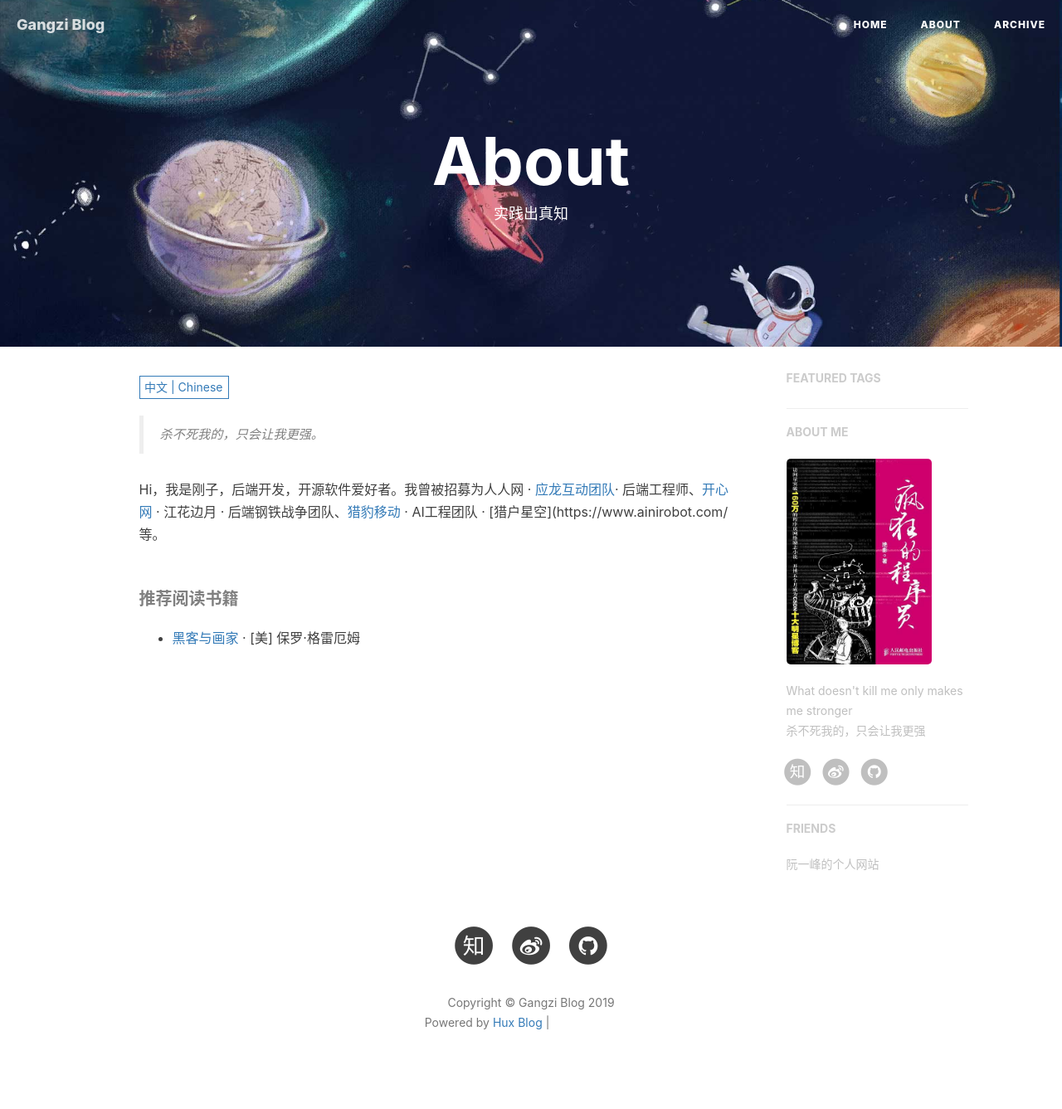
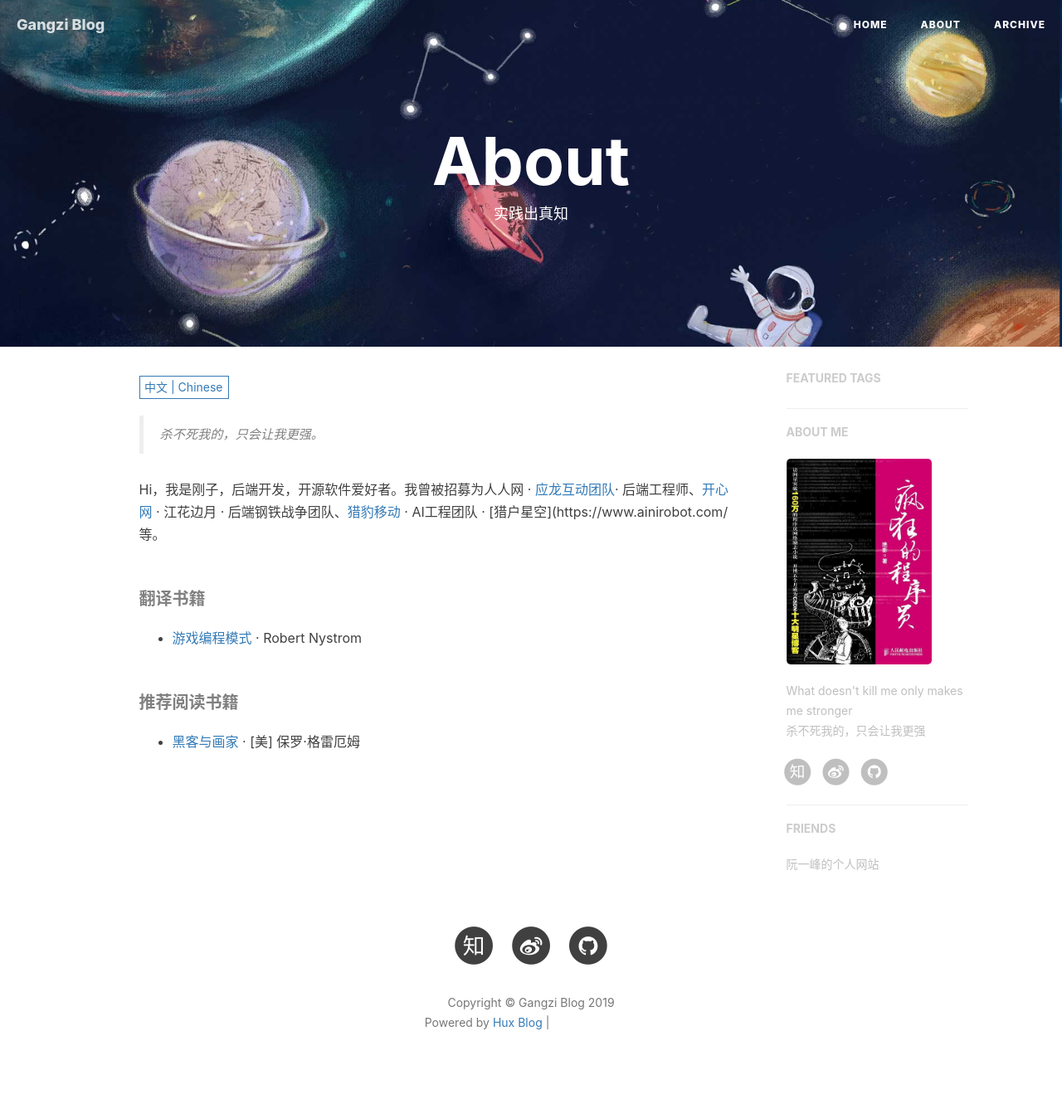
Before and after one commit to jptiancai/jptiancai.github.io, a Jekyll site: the page built from about.html, in a window 1280 px wide. Shown: the whole page at 83% size. Built offline with Jekyll 4.4.1, drawn with Linux system fonts in a browser that asks for light colours; nearby versions of some CDN libraries; comment, search, counter and statistics services are not loaded; grey boxes are pictures that could not be loaded.

Commit message:
update about

```diff
--- a/_includes/about/en.md
+++ b/_includes/about/en.md
@@ -1,9 +1,14 @@
 > What doesn't kill me only makes me stronger.
 
 Hi, I'm Gangzi, backend developer and open source software enthusiast. I was recruited as a backend engineer for [Renren](http://renren.com/)  · Yinglong Interactive Team, steel war team for [kaixin0001.com](http://www.kaixin001.com/),  [CMCM](https://www.cmcm.com/)  · AI engineering team  · [OrionStar](https://www.ainirobot.com/) , etc. .
+
+##### Translated books
+
+- [Game Programming Patterns][2] · Robert Nystrom
 
 ##### Recommended reading books
 
 - [Hackers and painters][1] · Paul Graham
 
 [1]: https://book.douban.com/subject/6021440/
+[2]: https://book.douban.com/subject/26880704//
--- a/_includes/about/zh.md
+++ b/_includes/about/zh.md
@@ -1,9 +1,14 @@
 > 杀不死我的，只会让我更强。
 
 Hi，我是刚子，后端开发，开源软件爱好者。我曾被招募为人人网 · [应龙互动团队](http://renren.com/)· 后端工程师、[开心网](http://www.kaixin001.com/)  · 江花边月 · 后端钢铁战争团队、[猎豹移动](https://www.cmcm.com/) · AI工程团队 · [猎户星空](https://www.ainirobot.com/ 等。
+
+##### 翻译书籍
+
+- [游戏编程模式][2] · Robert Nystrom
 
 ##### 推荐阅读书籍
 
 - [黑客与画家][1] · [美] 保罗·格雷厄姆
 
 [1]: https://book.douban.com/subject/6021440/
+[2]: https://book.douban.com/subject/26880704//
```
